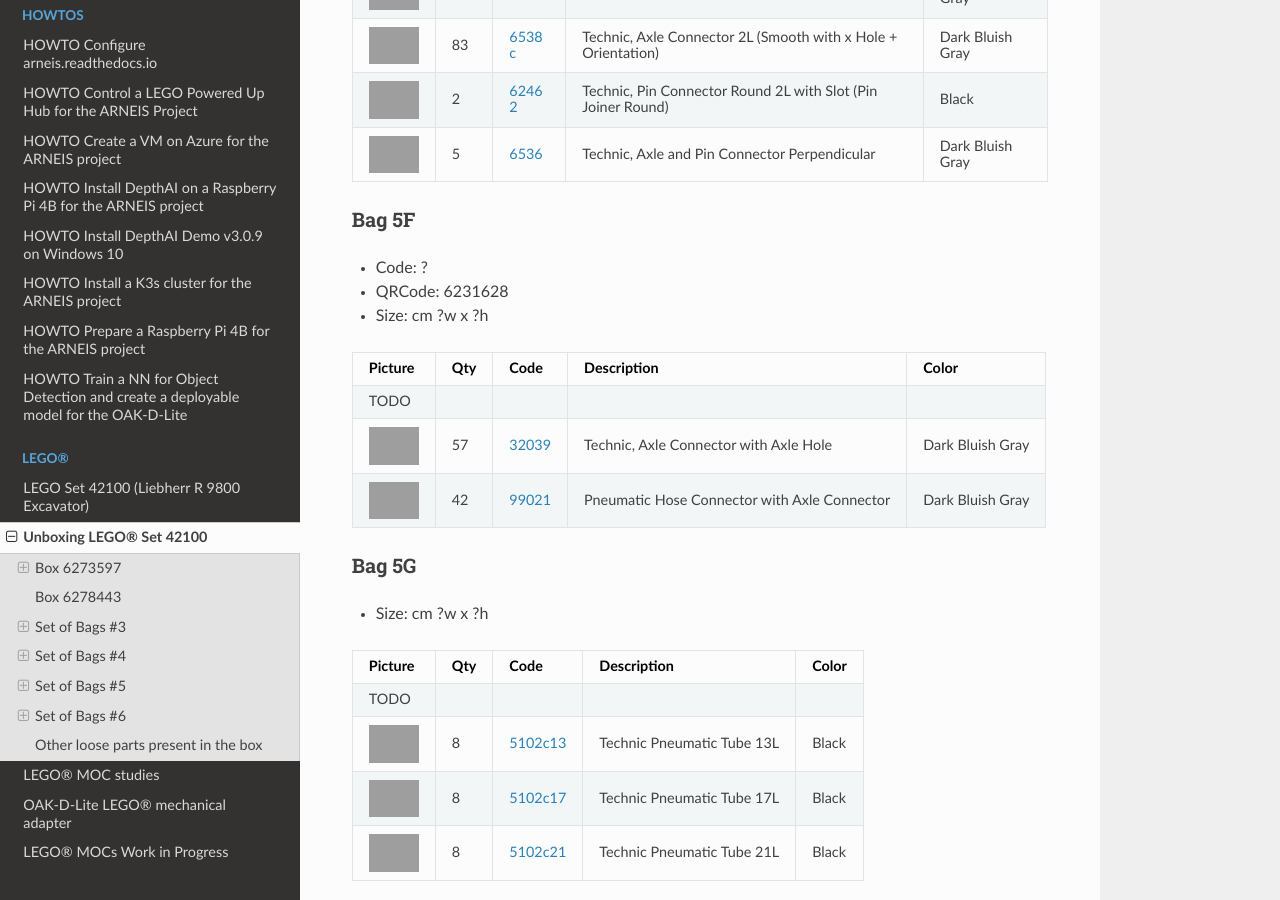
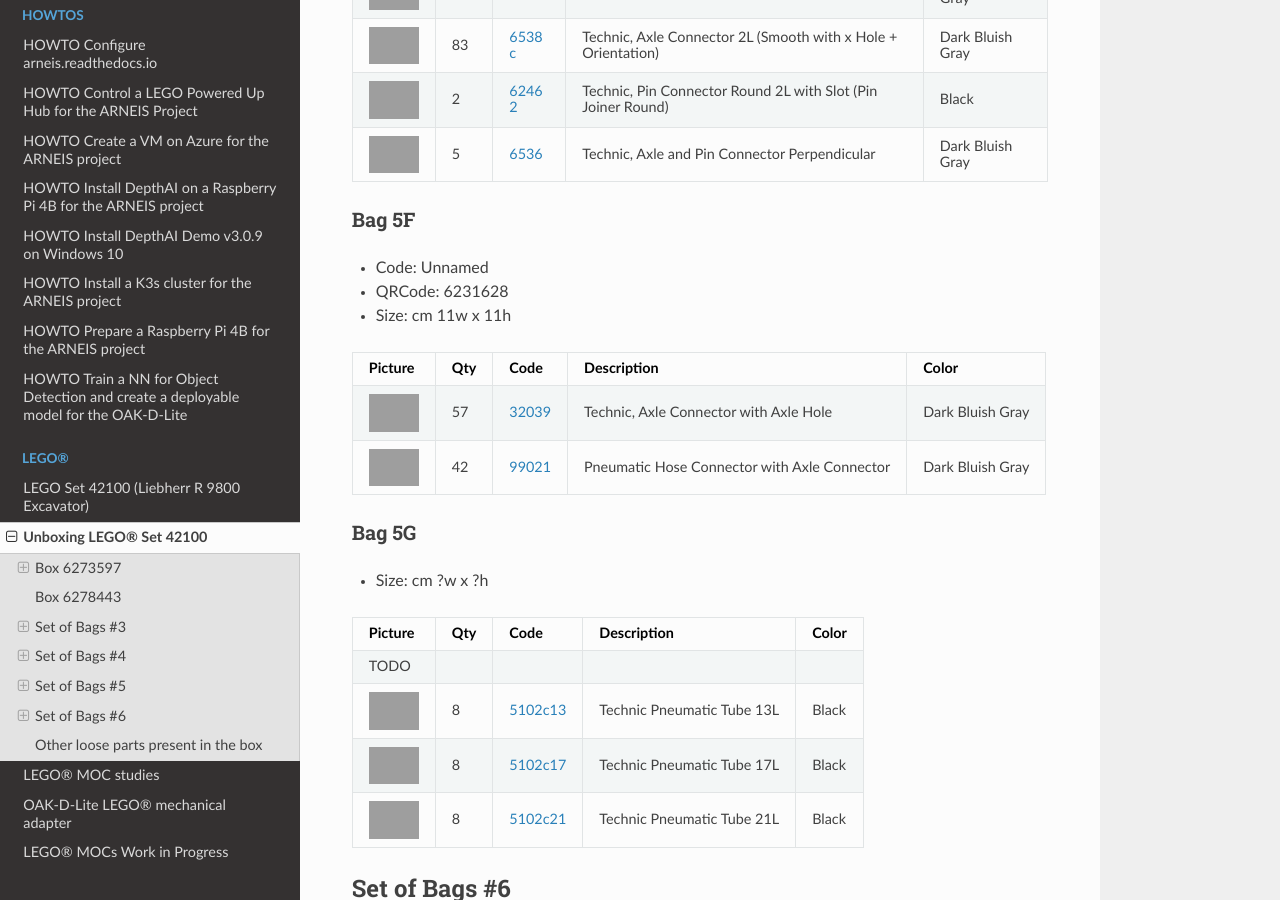
Before and after one commit to B-AROL-O/ARNEIS, a Sphinx documentation site: the page built from docs/lego-set-42100/unboxing-lego-set-42100.md, in a window 1280 px wide and 900 px high, scrolled down 35385 px. Built offline with Sphinx 7.4.7 and the Read the Docs theme 2.0.0, drawn with Linux system fonts in a browser that asks for light colours.

Commit message:
Check contents of Bag 5F
Signed-off-by: Gianpaolo Macario <gmacario@gmail.com>

```diff
--- a/docs/lego-set-42100/unboxing-lego-set-42100.md
+++ b/docs/lego-set-42100/unboxing-lego-set-42100.md
@@ -897,13 +897,12 @@ Picture | Qty | Code | Description | Color |
 
 ### Bag 5F
 
-* Code: ?
+* Code: Unnamed
 * QRCode: 6231628
-* Size: cm ?w x ?h
+* Size: cm 11w x 11h
 
 Picture | Qty | Code | Description | Color |
 --------|----:|------|-------------|-------|
-TODO
 ![32039](https://img.bricklink.com/P/85/32039.jpg)| 57 | [32039](https://www.bricklink.com/v2/catalog/catalogitem.page?P=32039&idColor=85) | Technic, Axle Connector with Axle Hole | Dark Bluish Gray
 ![99021](https://img.bricklink.com/P/85/99021.jpg)| 42 | [99021](https://www.bricklink.com/v2/catalog/catalogitem.page?P=99021&idColor=85) | Pneumatic Hose Connector with Axle Connector | Dark Bluish Gray
 
```
